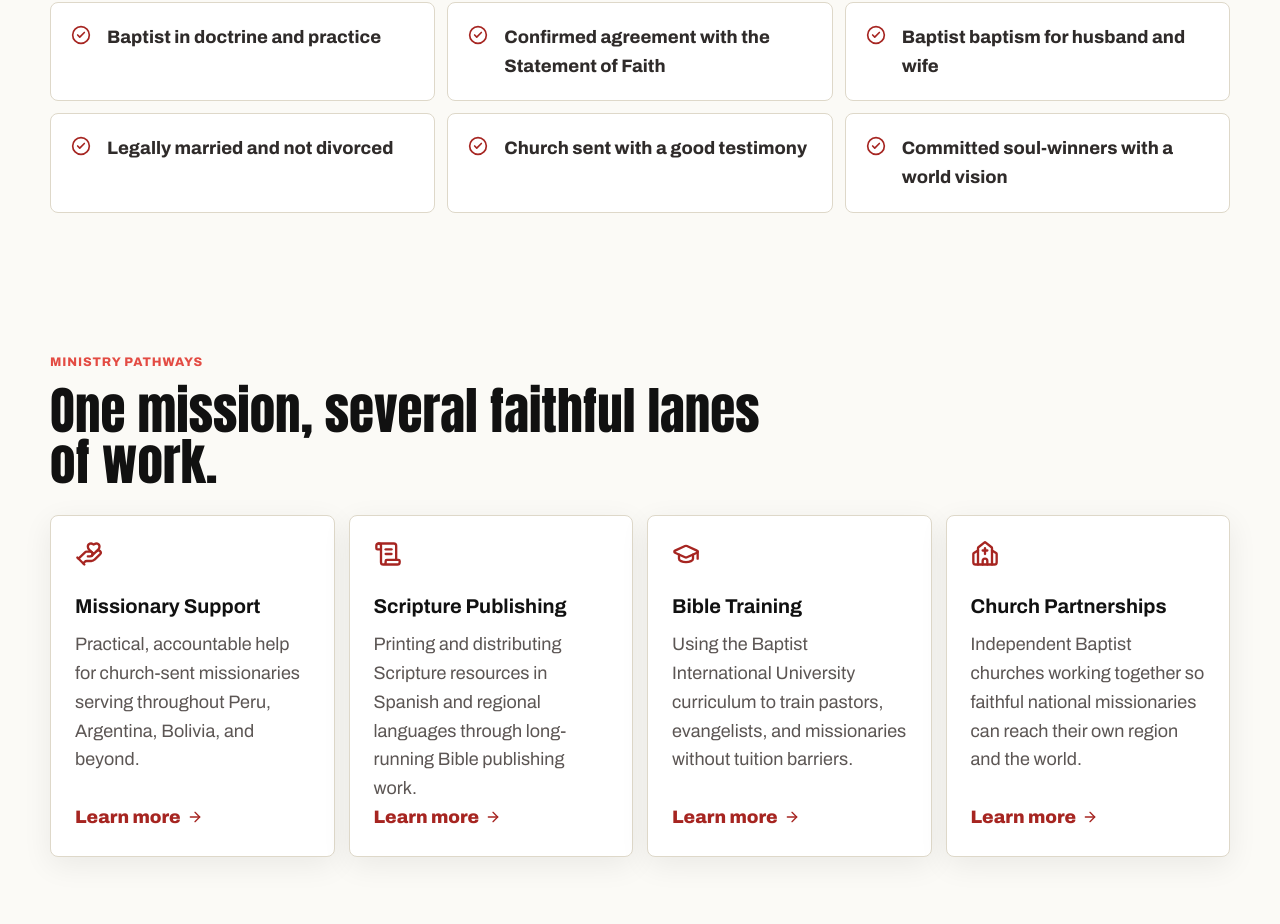
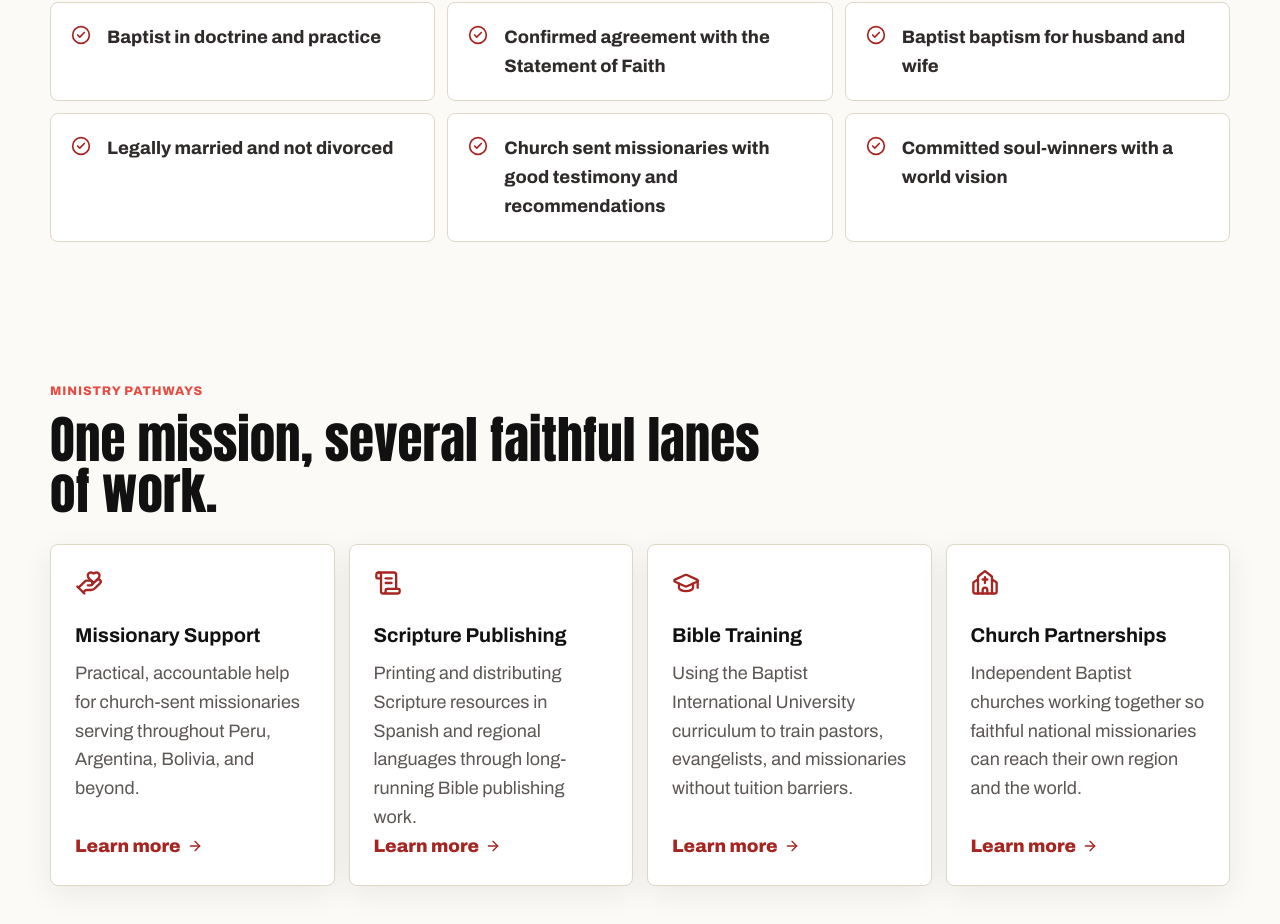
Before and after one commit to edesent/ibmperu-redesign, a Next.js app: page / in a window 1280 px wide. Shown: the part 2571-3495 px from the top of the page. Built offline with nearby package versions, Linux system fonts and the light colour scheme; no server answers.

Commit message:
Updated church-sent missionary standard

```diff
--- a/app/page.tsx
+++ b/app/page.tsx
@@ -95,7 +95,7 @@ export default function Home() {
             "Confirmed agreement with the Statement of Faith",
             "Baptist baptism for husband and wife",
             "Legally married and not divorced",
-            "Church sent with a good testimony",
+            "Church sent missionaries with good testimony and recommendations",
             "Committed soul-winners with a world vision",
           ].map((item) => (
             <div key={item}>
```
